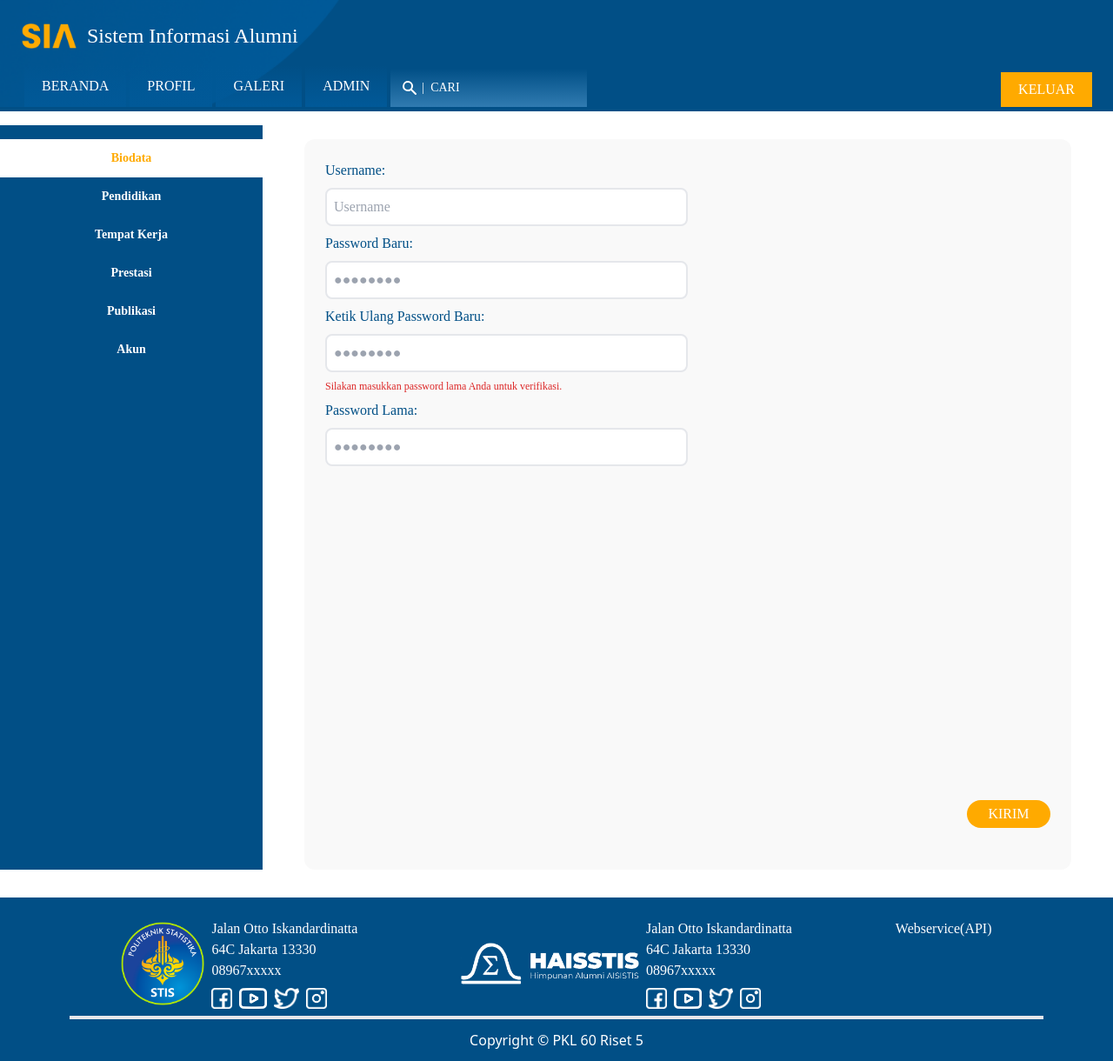
After one commit to timotiusvincent26/webservice_pages, a CodeIgniter 4 app: the page made by app/Views/websia/kontenWebsia/editProfile/editAkun.php in a window 1280 px wide. The commit adds this page. Shown: the whole page at 87% size. Run offline with PHP 8.4 and a stand-in for CodeIgniter, Linux system fonts and the light colour scheme; the template is opened without the code that fills it: most values are stand-ins (such as "Sample title", 1, 10 or a date in 2020); style sheets or scripts are compiled from the project's sources; some libraries are stand-ins or nearby versions.

Commit message:
menambahkan controller edit, buat page editAkun.php dan pisahkan sidebar ke page layoutEdit.php

```diff
--- /dev/null
+++ b/app/Views/websia/kontenWebsia/editProfile/editAkun.php
@@ -0,0 +1,20 @@
+<?= $this->extend('websia/kontenWebsia/editProfile/layoutEdit.php'); ?>
+
+<?= $this->section('contentEdit'); ?>
+<div class="p-6 font-paragraph text-primary h-full">
+    <div class="w-1/2">
+        <div class="font-medium mb-2">Username:</div>
+        <input type="text" name="username" id="username" class="w-full p-2 border-2 border-gray rounded-lg mb-2" placeholder="Username">
+        <div class="font-medium mb-2">Password Baru:</div>
+        <input type="password" name="passbaru" id="passbaru" class="w-full p-2 border-2 border-gray rounded-lg mb-2" placeholder="●●●●●●●●">
+        <div class="font-medium mb-2">Ketik Ulang Password Baru:</div>
+        <input type="password" name="ulangpassbaru" id="ulangpassbaru" class="w-full p-2 border-2 border-gray rounded-lg mb-2" placeholder="●●●●●●●●">
+        <div class="text-red-600 text-xs mb-2">Silakan masukkan password lama Anda untuk verifikasi.</div>
+        <div class="font-medium mb-2">Password Lama:</div>
+        <input type="password" name="passlama" id="passlama" class="w-full p-2 border-2 border-gray rounded-lg mb-96" placeholder="●●●●●●●●">
+    </div>
+    <div class="flex justify-end mb-6">
+        <input type="submit" value="KIRIM" class="w-24 text-center py-1 bg-secondary hover:bg-secondaryhover text-white rounded-full cursor-pointer">
+    </div>
+</div>
+<?= $this->endSection(); ?>
--- /dev/null
+++ b/app/Views/websia/kontenWebsia/editProfile/layoutEdit.php
@@ -0,0 +1,44 @@
+<?= $this->extend('websia/layoutWebsia/templateBerandaLogin.php'); ?>
+
+<?= $this->section('content'); ?>
+<style>
+    .active {
+        background-color: white;
+        color: #FFAA00;
+    }
+
+    .formEdit {
+        background-color: #F9F9F9;
+    }
+</style>
+
+<div class="grid grid-cols-4 mt-4 gap-x-6">
+    <div class="col-span-1 bg-primary">
+        <div id="navEdit" class="mt-4">
+            <ul>
+                <a href="/edit/biodata">
+                    <li id="biodata" class="button bg-primaryHover font-heading p-3 text-sm text-white hover:text-secondary hover:bg-whtie text-center font-semibold active">Biodata</li>
+                </a>
+                <a href="">
+                    <li id="pendidikan" class="button bg-primaryHover font-heading p-3 text-sm text-white hover:text-secondary hover:bg-white text-center font-semibold">Pendidikan</li>
+                </a>
+                <a href="">
+                    <li id="tempatkerja" class="button bg-primaryHover font-heading p-3 text-sm text-white hover:text-secondary hover:bg-white text-center font-semibold">Tempat Kerja</li>
+                </a>
+                <a href="">
+                    <li id="prestasi" class="button bg-primaryHover font-heading p-3 text-sm text-white hover:text-secondary hover:bg-white text-center font-semibold">Prestasi</li>
+                </a>
+                <a href="">
+                    <li id="publikasi" class="button bg-primaryHover font-heading p-3 text-sm text-white hover:text-secondary hover:bg-white text-center font-semibold">Publikasi</li>
+                </a>
+                <a href="/edit/akun">
+                    <li id="akun" class="button bg-primaryHover font-heading p-3 text-sm text-white hover:text-secondary hover:bg-white text-center font-semibold">Akun</li>
+                </a>
+            </ul>
+        </div>
+    </div>
+    <div class="col-span-3 ml-6 mr-12 mt-4 formEdit rounded-xl">
+        <?php $this->renderSection('contentEdit'); ?>
+    </div>
+</div>
+<?= $this->endSection(); ?>
```
Also changed, not shown: app/Controllers/Edit.php (added, +27 -0 lines), app/Controllers/Websia.php (+0 -7 lines), app/Views/websia/kontenWebsia/editProfile/editBiodata.php (+2 -45 lines).
